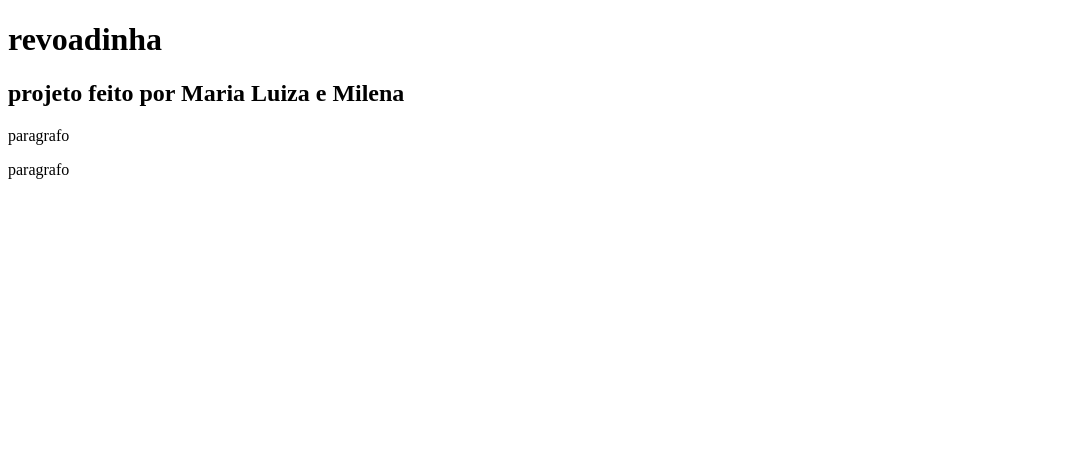
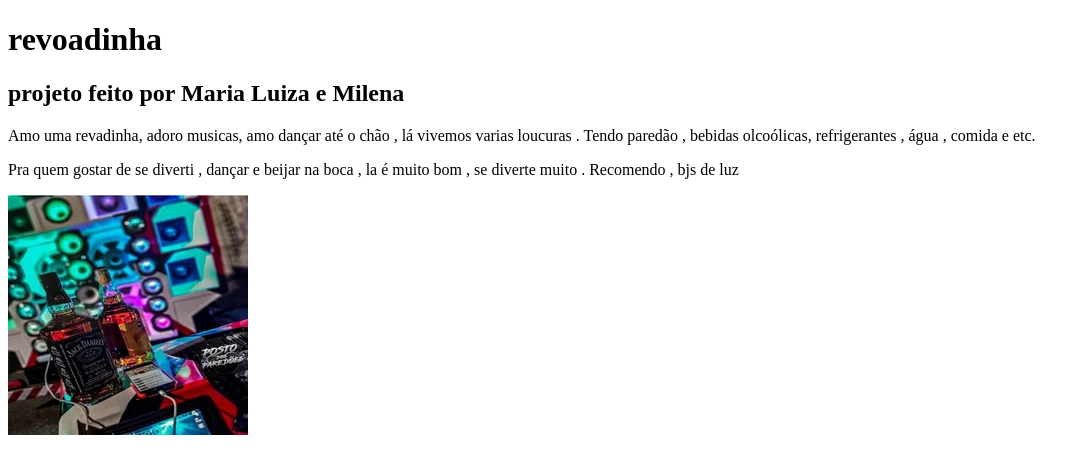
Before and after one commit to maluzinh4123/projeto_malu, a plain HTML site: page index.html in a window 1280 px wide. Shown: the whole page, without its empty margins (0-1086 px from the left). Drawn offline with Linux system fonts and the light colour scheme.

Commit message:
revoadinha

```diff
--- a/index.html
+++ b/index.html
@@ -9,9 +9,9 @@
 
     <h1>revoadinha</h1>
     <h2>projeto feito por Maria Luiza e Milena </h2>
-    <p>paragrafo</p>
-    <p>paragrafo</p>
-    <img src="" alt="">
+    <p> Amo uma revadinha, adoro musicas, amo dançar até o chão , lá vivemos varias loucuras . Tendo paredão , bebidas olcoólicas, refrigerantes , água , comida e etc.  </p>
+    <p>Pra quem gostar de se diverti , dançar e beijar na boca , la é muito bom , se diverte muito . Recomendo , bjs de luz</p>
+    <img src="revoadinha.webp" alt="um paredão e dois whisks ">
 
 </body>
 </html>
```
Also changed, not shown: revoadinha.webp (renamed from cd_cover.webp).
